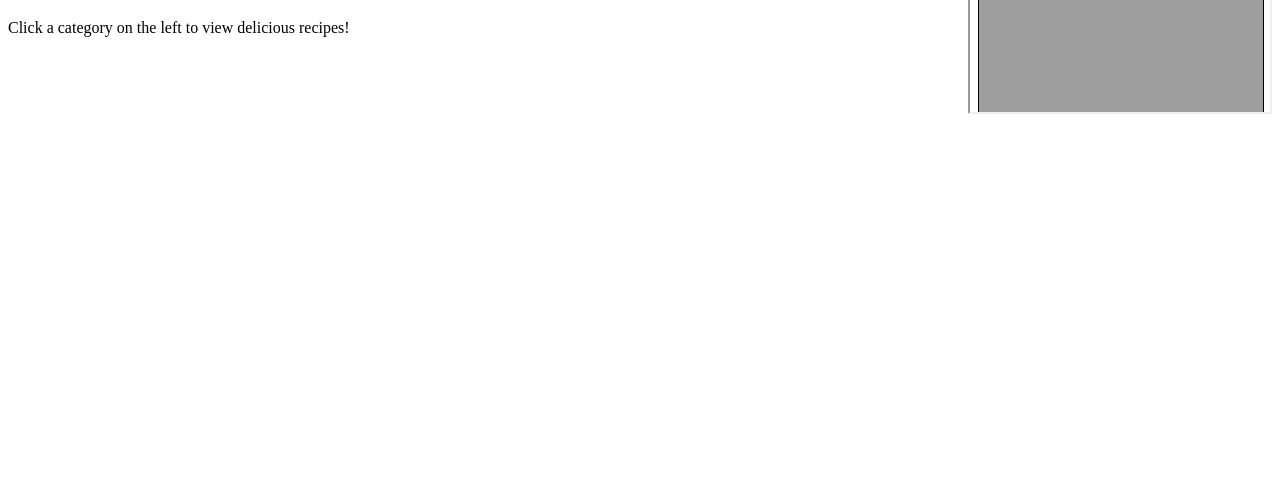
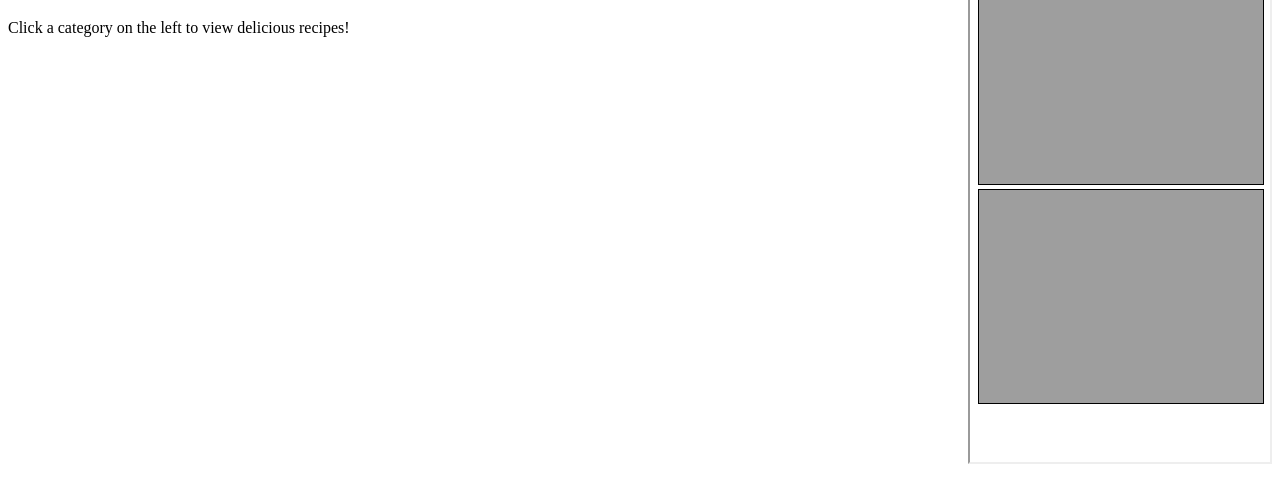
Before and after one commit to krxttyy/PT1-FRAMES, a plain HTML site: page home.html in a window 1280 px wide. Shown: the part 61-564 px from the top of the page. Drawn offline with Linux system fonts and the light colour scheme.

Commit message:
Update iframe style to include height
Added height to the right-iframe style.

```diff
--- a/home.html
+++ b/home.html
@@ -1,7 +1,7 @@
 <!DOCTYPE html>
 <html>
 <style>
- .right-iframe {float:right;}
+ .right-iframe {float:right; height: 500px;}
 </style>
 <body>
 <iframe class="right-iframe" src="image.html"></iframe>
```
